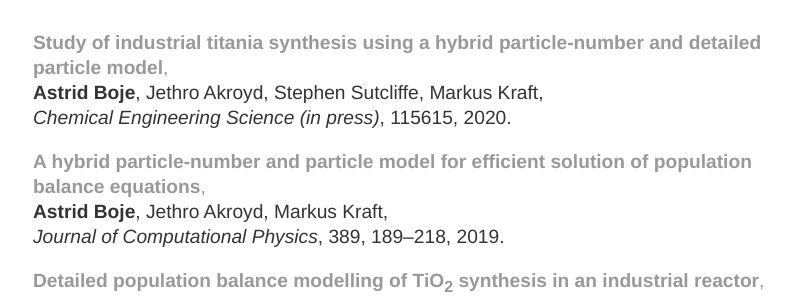
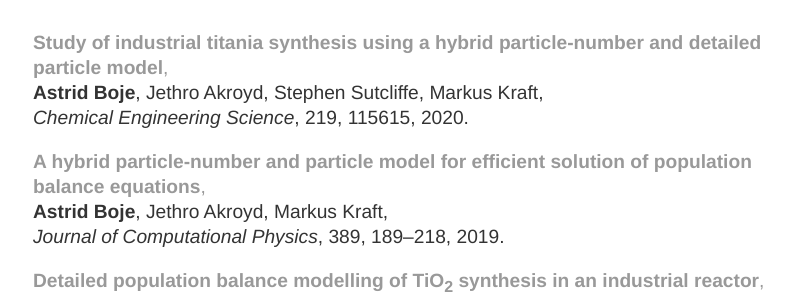
Before and after one commit to aab64/aab64.github.io, a Jekyll site: the page built from publications/index.html, in a window 1280 px wide. Shown: the part 137-437 px from the top of the page, without its empty margins (223-1030 px from the left). Built offline with Jekyll 4.4.1, drawn with Linux system fonts in a browser that asks for light colours.

Commit message:
Added final DOI and volume info for paper 3

```diff
--- a/publications/index.html
+++ b/publications/index.html
@@ -8,14 +8,14 @@
 
 <div class="post-content">
 	<p>
-		<a href="https://www.sciencedirect.com/science/article/pii/S0009250920301470">
+		<a href="https://doi.org/10.1016/j.ces.2020.115615">
 			<strong>Study of industrial titania synthesis using a hybrid particle-number and detailed particle model</strong>,
 		</a>
 		<br/>
 		<strong>Astrid Boje</strong>, Jethro Akroyd, Stephen Sutcliffe, Markus Kraft,
 		<br/>
-		<em>Chemical Engineering Science (in press)</em>,
-		115615, 2020.
+		<em>Chemical Engineering Science</em>,
+		219, 115615, 2020.
 	</p>
 	<p>
 		<a href="https://doi.org/10.1016/j.jcp.2019.03.033">
```
